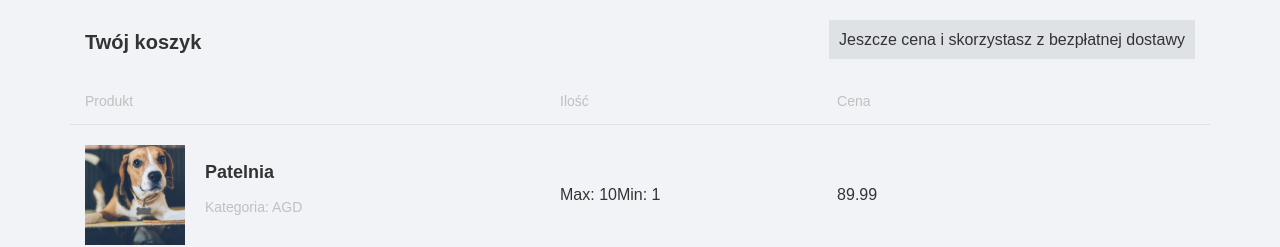
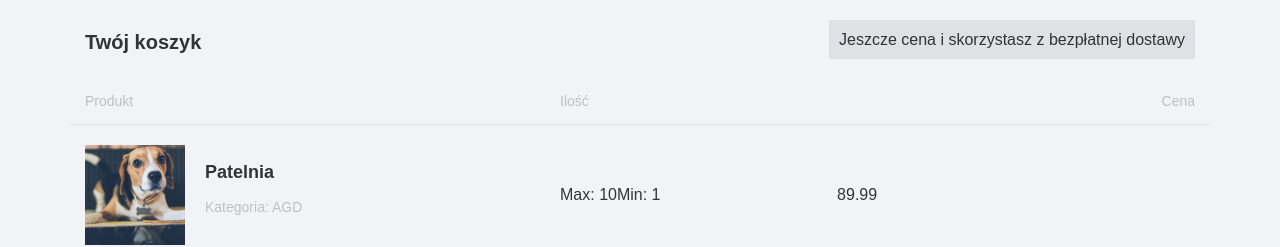
Before and after one commit to NataliaSokolowska/react-cart-widget, a React (Create React App) app: page / in a window 1280 px wide. Shown: the top 247 px of the page. Built offline with nearby package versions, Linux system fonts and the light colour scheme.

Commit message:
Changing styled for CartTable - added flex-end

```diff
--- a/src/components/Atoms/CartTable/CartTable.js
+++ b/src/components/Atoms/CartTable/CartTable.js
@@ -1,23 +1,27 @@
 import React from "react";
 import Paragraph from "../Paragraph/Paragraph";
-import { CartTableWrapper } from "./CartTableStyle";
+import {
+  CartTableWrapper,
+  CartTableFifth,
+  CartTableSeventh,
+} from "./CartTableStyle";
 
 const Item = () => {
   return (
     <CartTableWrapper>
-      <div className="col-lg-5">
+      <CartTableFifth>
         <Paragraph title="Produkt" extra="light" />
-      </div>
-      <div className="col-lg-7">
+      </CartTableFifth>
+      <CartTableSeventh>
         <div className="row">
-          <div className="col-lg-5">
+          <CartTableFifth>
             <Paragraph title="Ilość" extra="light" />
-          </div>
-          <div className="col-lg-7">
+          </CartTableFifth>
+          <CartTableSeventh extra="textRight">
             <Paragraph title="Cena" extra="light" />
-          </div>
+          </CartTableSeventh>
         </div>
-      </div>
+      </CartTableSeventh>
     </CartTableWrapper>
   );
 };
--- a/src/components/Atoms/CartTable/CartTableStyle.js
+++ b/src/components/Atoms/CartTable/CartTableStyle.js
@@ -1,4 +1,4 @@
-import styled from "styled-components";
+import styled, { css } from "styled-components";
 
 export const CartTableWrapper = styled.div.attrs((props) => ({
   className: "row",
@@ -6,3 +6,19 @@ export const CartTableWrapper = styled.div.attrs((props) => ({
   border-bottom: 0.1rem solid ${({ theme }) => theme.grey};
   margin-bottom: 2rem;
 `;
+
+export const CartTableFifth = styled.div.attrs((props) => ({
+  className: "col-lg-5",
+}))``;
+
+export const CartTableSeventh = styled.div.attrs((props) => ({
+  className: "col-lg-7",
+}))`
+  ${(props) =>
+    props &&
+    props.extra === "textRight" &&
+    css`
+      display: flex;
+      justify-content: flex-end;
+    `}
+`;
```
